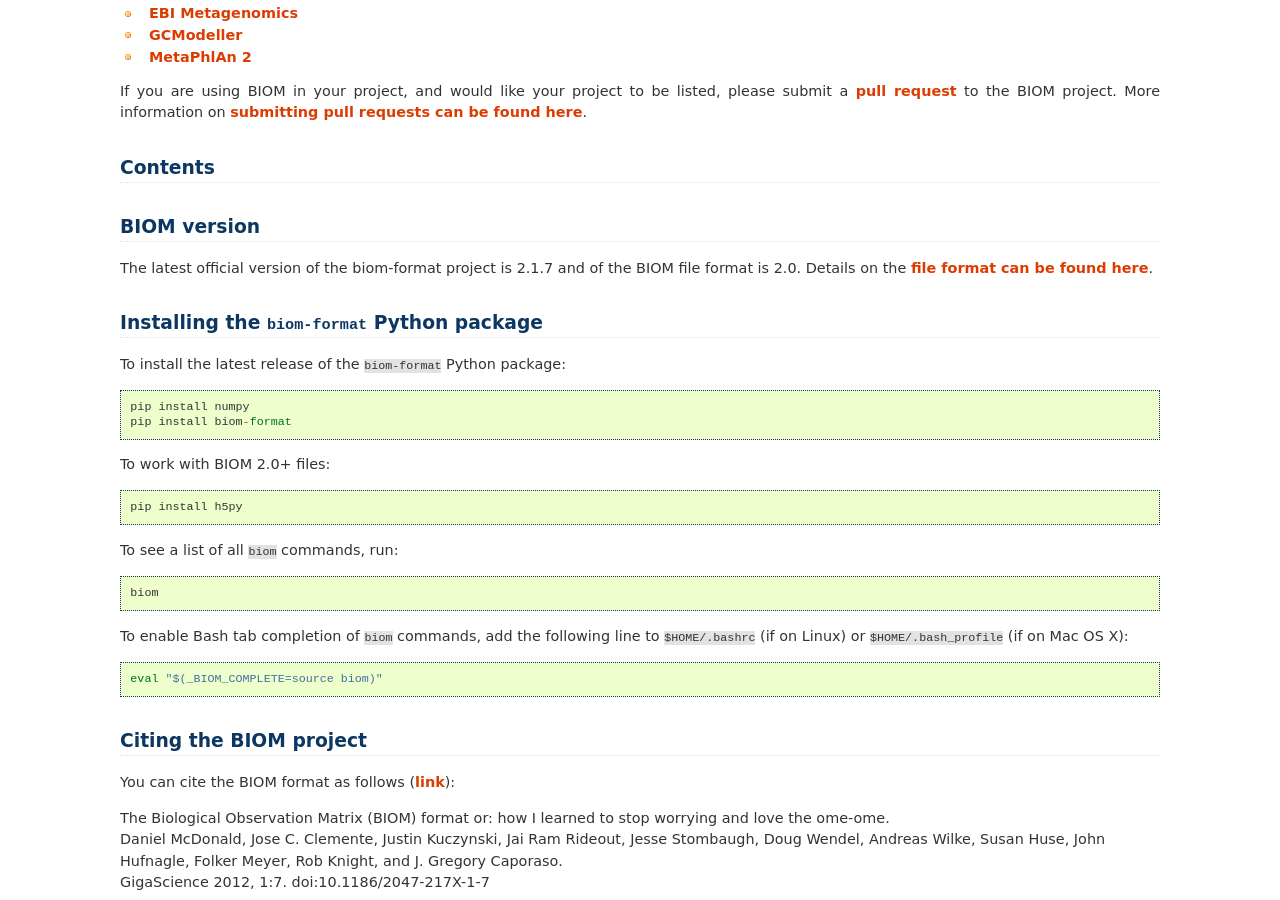
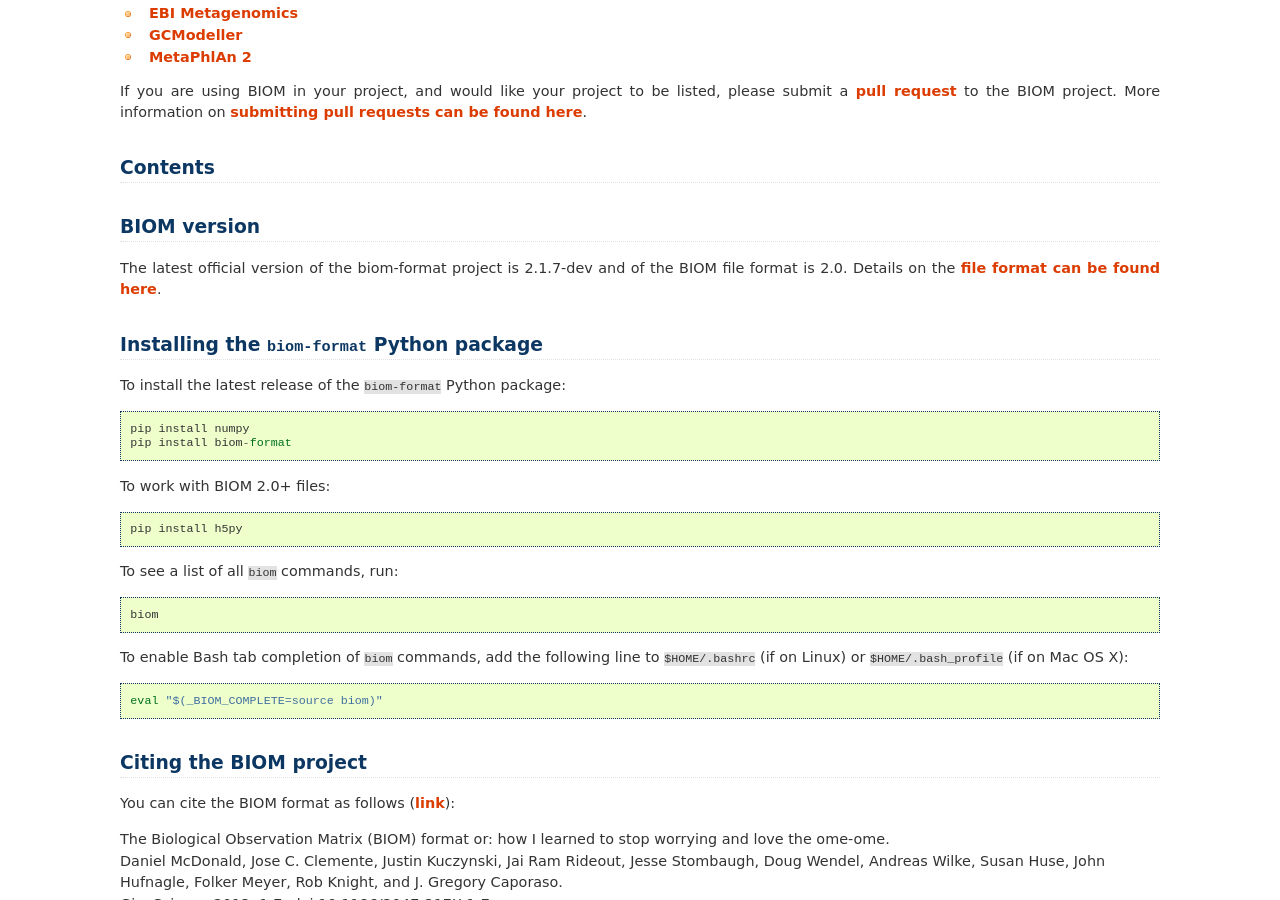
Before and after one commit to biocore/biom-format, a Sphinx documentation site: the page built from doc/index.rst, in a window 1280 px wide and 900 px high, scrolled down 1093 px. Built offline with Sphinx 7.4.7, drawn with Linux system fonts in a browser that asks for light colours; formulas are drawn with MathJax 3; pages that are not in the unit, such as notebooks, are missing from menus.

Commit message:
Bump to 2.1.7-dev

```diff
--- a/doc/conf.py
+++ b/doc/conf.py
@@ -66,8 +66,8 @@
 # built documents.
 #
 # The full version, including alpha/beta/rc tags.
-version = "2.1.7"
-release = "2.1.7"
+version = "2.1.7-dev"
+release = "2.1.7-dev"
 
 # The language for content autogenerated by Sphinx. Refer to documentation
 # for a list of supported languages.
--- a/setup.py
+++ b/setup.py
@@ -37,7 +37,7 @@
 __credits__ = ["Greg Caporaso", "Daniel McDonald", "Jose Clemente",
                "Jai Ram Rideout", "Jorge Cañardo Alastuey", "Michael Hall"]
 __license__ = "BSD"
-__version__ = "2.1.7"
+__version__ = "2.1.7-dev"
 __maintainer__ = "Daniel McDonald"
 __email__ = "mcdonadt@colorado.edu"
 
```
Also changed, not shown: ChangeLog.md (+9 -0 lines), 1 other file.
